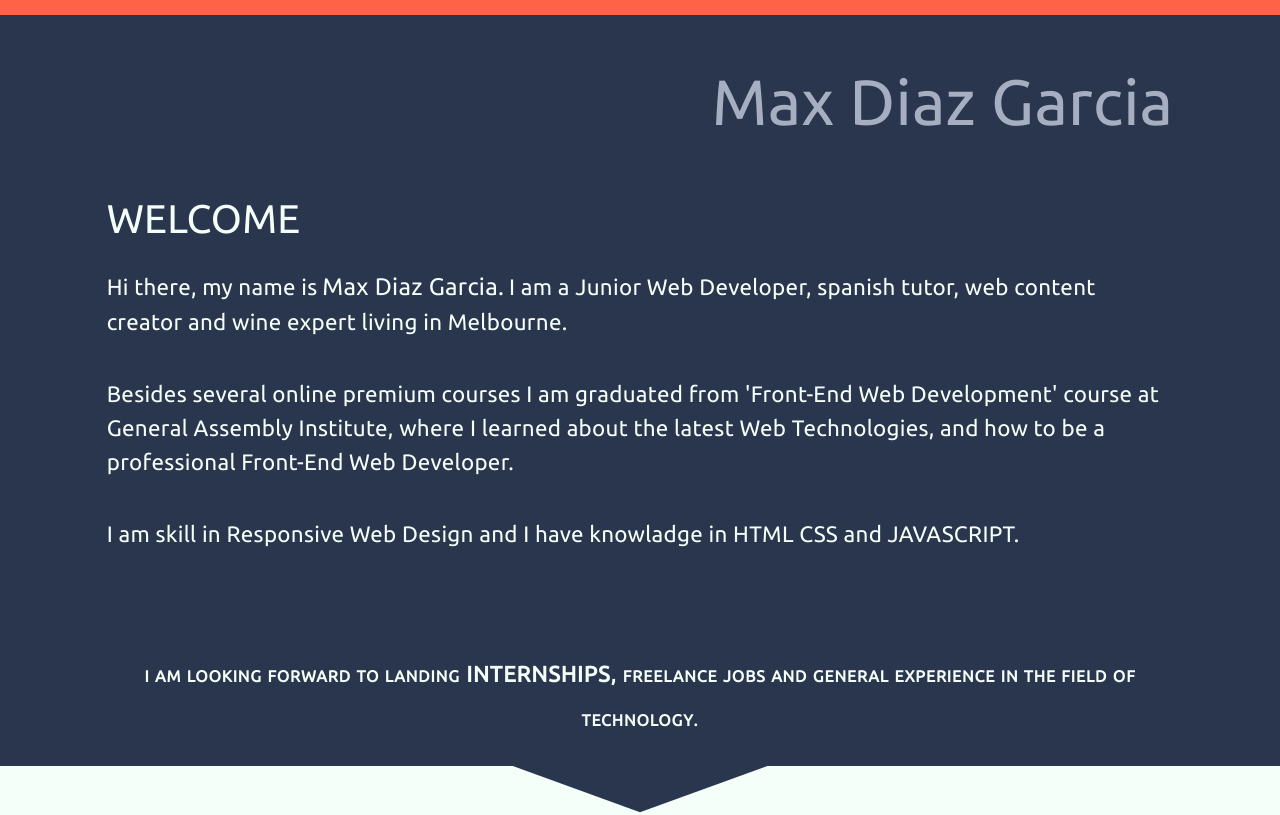
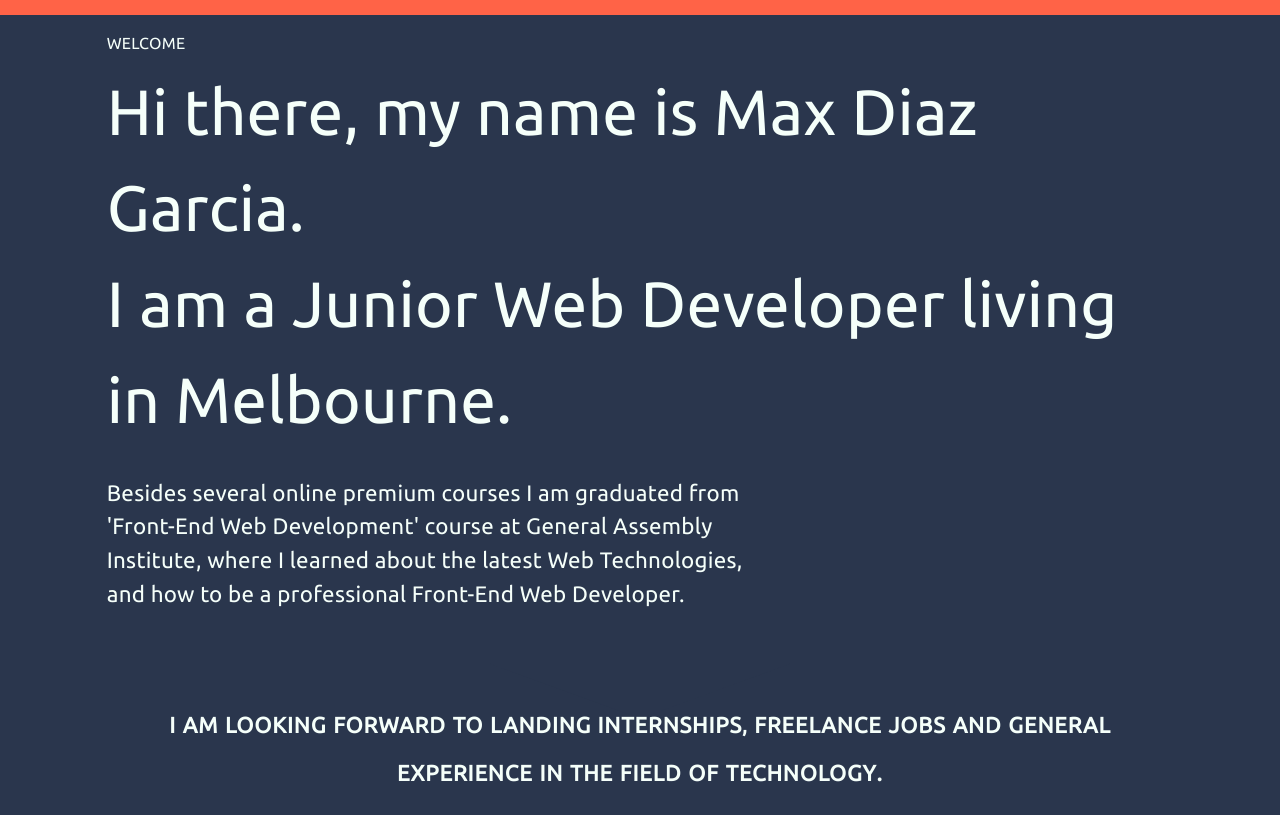
Before and after one commit to MaxWS/Portfolio, a plain HTML site: page index.html in a window 1280 px wide. Shown: the top 815 px of the page. Drawn offline with Linux system fonts and the light colour scheme; files whose address does not match are found by name.

Commit message:
Header changes, adding SpanishClasses photo

```diff
--- a/index.html
+++ b/index.html
@@ -17,49 +17,31 @@
 
 	</head>
 	<body>
-<!-- -------------------- GRID  -->
-	<!-- <div id="grid">
-		<p></p>
-		<p></p>
-		<p></p>
-		<p></p>
-		<p></p>
-		<p></p>
-		<p></p>
-		<p></p>
-		<p></p>
-		<p></p>
-		<p></p>
-		<p></p>
-	</div> -->
-<!-- -------------------- GRID  -->
+
 <div id="content">
 <!-- MAIN -->
 	<main class="main">
 		<section class="section">
 			<header class="container">
 				<div class="introduction">
-					<p id="typewriter">Max Diaz Garcia</p>
+					<!-- <p id="typewriter">Max Diaz Garcia</p> -->
 					<p class="welcome">welcome</p>
-					<p class="intro-p">Hi there, my name is</p>
-					<h2 class="intro-p">Max Diaz Garcia.</h2>
-					<p class="intro-p">I am a Junior Web Developer, spanish tutor, web content creator and wine expert living in Melbourne.</p>
+					<p class="intro-p">Hi there, my name is </p>
+					<h2 class="intro-p"> Max Diaz Garcia.</h2> <br>
+					<p class="intro-p">I am a Junior Web Developer<!-- , spanish tutor, web content creator and wine expert --> living in Melbourne.</p>
 				</div>
 
 			</header>
 			<div class="container">
-				<div class="introduction">
-					<p>Besides several online premium courses I am graduated from 'Front-End Web Development' course at General Assembly Institute, where I learned about the latest Web Technologies, and how to be a professional Front-End Web Developer. </p>
+				<div class="introduction column">
+					<div class="columns">
+						<p class="first-column">Besides several online premium courses I am graduated from 'Front-End Web Development' course at General Assembly Institute, where I learned about the latest Web Technologies, and how to be a professional Front-End Web Developer.</p>
+					</div>
 				</div>
 			</div>
 			<div class="container">
-				<div class="introduction">
-					<p>I am skill in Responsive Web Design and I have knowladge in HTML CSS and JAVASCRIPT. </p>
-				</div>
-			</div>
-			<div class="container">
-				<div class="introduction third">
-					<p class="intro-p">I am looking forward to landing</p> <h1 class="intro-p">internships</h1>, <p class="intro-p">freelance jobs and general experience in the field of technology.</p>
+				<div class="introduction internship">
+					<p class="intern">I am looking forward to landing</p> <h1 class="intern">internships</h1>, <p class="intern">freelance jobs and general experience in the field of technology.</p>
 				</div>
 			</div>
 		</section>
@@ -86,9 +68,9 @@
 					</div>
 					<div class="portfolio-img-third">
 						<div class="">
-					  		<p>Project 3</p>
+					  		<p>Spanish Classes</p>
 					  	</div>
-					  	<img src="alas.png">
+					  	<img src="img/SpanishClasses.png"">
 					</div>
 					<div class="portfolio-img-fourth">
 						<div class="">
--- a/style.css
+++ b/style.css
@@ -23,7 +23,7 @@ Author: Maximiliano Diaz Garcia
 
 body {
   color: mintcream;
-  font-size: 18px;
+  font-size: 20px;
   font-weight: 400;
   line-height: 1.3;
   letter-spacing: 0.01em;
@@ -47,8 +47,10 @@ img {
   display: grid;
   grid-template-columns: repeat(12, 1fr);
   grid-auto-rows: auto;
-  margin-top: 1.5em;
 }
+/*header {
+  font-size: 1.5rem;
+}*/
 .introduction {
   grid-column: 2/12;
 }
@@ -60,12 +62,12 @@ img {
   display: flex;
   flex-direction: column;
 }
-#typewriter {
+/*#typewriter {
   display: none;
   text-align: right;
   font-size: 4rem;
   color: #A6AEC1;
-}
+}*/
 main {
   position: relative;
   background-color: #2A364D;
@@ -100,10 +102,14 @@ main {
 .welcome {
   font-weight: lighter;
   margin-bottom: 1em;
-  font-size: 1.5rem;
+  font-size: 0.5rem;
   text-transform: uppercase;
 }
-.introduction.third {
+.introduction.column {
+  margin-top: 1.5em;
+  margin-bottom: 1.5em;
+}
+.introduction.internship {
   font-size: 1rem;
   text-align: center;
   font-variant: all-petite-caps;
@@ -116,6 +122,11 @@ main {
 }
 .intro-p {
   display: inline;
+  font-size: 1.5rem;
+}
+.intern {
+  display: inline;
+  font-size: 1.2rem;
 }
 
 /******************************************
@@ -241,6 +252,9 @@ FOOTER
   img {
     /*max-width: 100%;*/
   }
+  .intro-p {
+    font-size: 2rem;
+  }
   .container.aside {
     margin-bottom: 4em;
   }
@@ -301,21 +315,38 @@ FOOTER
     max-width: 100%;
     height: auto;
   }
+  /*header {
+    font-size: 3rem;
+  }*/
   .container {
-    margin-top: 2em;
+    /*margin-top: 2em;*/
   }
-  #typewriter {
+  /*#typewriter {
     display: block;
-  }
+  }*/
   /*.section {
     padding: 1.5em;
   }*/
   .welcome {
     margin-top: 1em;
     margin-bottom: 0.5em;
-    font-size: 2.5rem;
+    font-size: 1rem;
   }
-  .introduction.third {
+  .intro-p {
+    font-size: 4rem;
+  }
+  .columns {
+    display: grid;
+    grid-template-columns: repeat(5, 1fr);
+    grid-auto-rows: auto;
+  }
+  .first-column {
+    grid-column: 1/4;
+  }
+  .intern {
+    font-size: 2rem;
+  }
+  .introduction.internship {
     font-size: 1.8rem;
     letter-spacing: 0.03em;
     word-spacing: 0.03em;
@@ -412,33 +443,3 @@ FOOTER
     font-size: 1.5rem;
   }
 }
-
-
-
-
-/********************************************/
-#grid {
-  display: grid;
-  position: absolute;
-  top: 0;
-  left: 0;
-  grid-template-columns: repeat(12, 1fr);
-  grid-auto-rows: minmax(100%, auto);
-  width: 100%;
-  height: 100%;
-  background: transparent;
-  padding: 0;
-  position: fixed;
-  grid-column-gap: 5px;
-
-}
-#grid p {
-  border: 1px solid black;
-  margin: 0;
-  opacity: 0.2;
-  background-color: grey;
-}
-#grid p:nth-child(even) {
-  background: #EDEDF2;
-}
-/*******************************************
```
Also changed, not shown: img/SpanishClasses.png (added).
